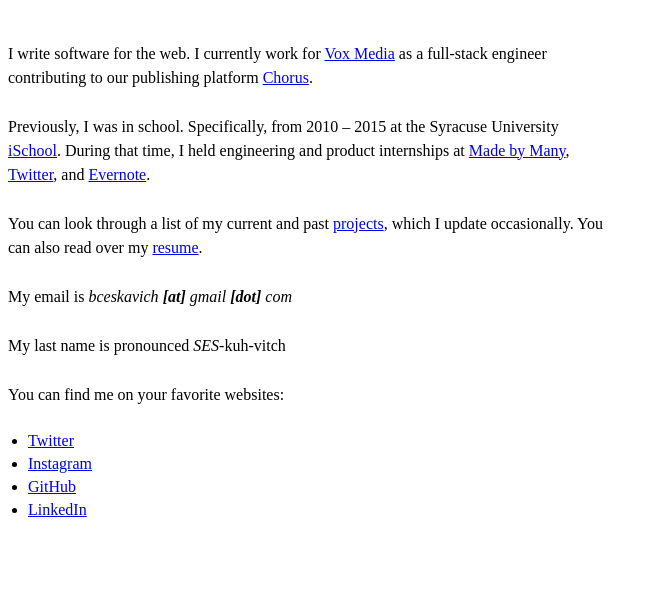
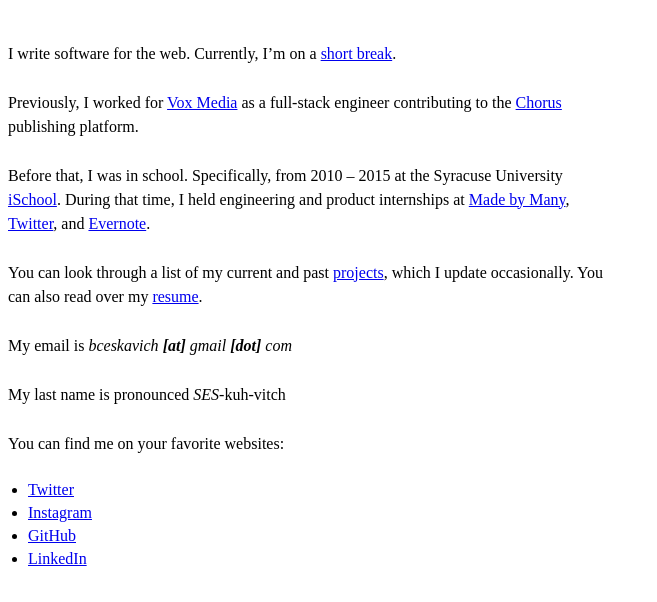
Before and after one commit to bceskavich/ceskavich.com, a Gatsby site: page / in a window 1280 px wide. Shown: the part 100-702 px from the top of the page, without its empty margins (0-657 px from the left). Built offline with nearby package versions, Linux system fonts and the light colour scheme; Gatsby itself is replaced by a stand-in of ours.

Commit message:
Update for october 2018

```diff
--- a/src/pages/index.js
+++ b/src/pages/index.js
@@ -31,13 +31,19 @@ export default () => (
       <TitleText>Billy Ceskavich</TitleText>
     </Title>
     <AboutChunk>
-      I write software for the web. I currently work for{' '}
-      <a href="https://product.voxmedia.com/pages/our-team">Vox Media</a> as a
-      full-stack engineer contributing to our publishing platform{' '}
-      <a href="https://getchorus.voxmedia.com/">Chorus</a>.
+      I write software for the web. Currently, I’m on a{' '}
+      <a href="https://twitter.com/ceskavich/status/1052581858834309120">
+        short break
+      </a>.
     </AboutChunk>
     <AboutChunk>
-      Previously, I was in school. Specifically, from 2010 – 2015 at the
+      Previously, I worked for{' '}
+      <a href="https://product.voxmedia.com/pages/our-team">Vox Media</a> as a
+      full-stack engineer contributing to the{' '}
+      <a href="https://getchorus.voxmedia.com/">Chorus</a> publishing platform.
+    </AboutChunk>
+    <AboutChunk>
+      Before that, I was in school. Specifically, from 2010 – 2015 at the
       Syracuse University <a href="https://ischool.syr.edu/">iSchool</a>. During
       that time, I held engineering and product internships at{' '}
       <a href="http://www.madebymany.com/">Made by Many</a>,{' '}
```
Also changed, not shown: 1 other file.
